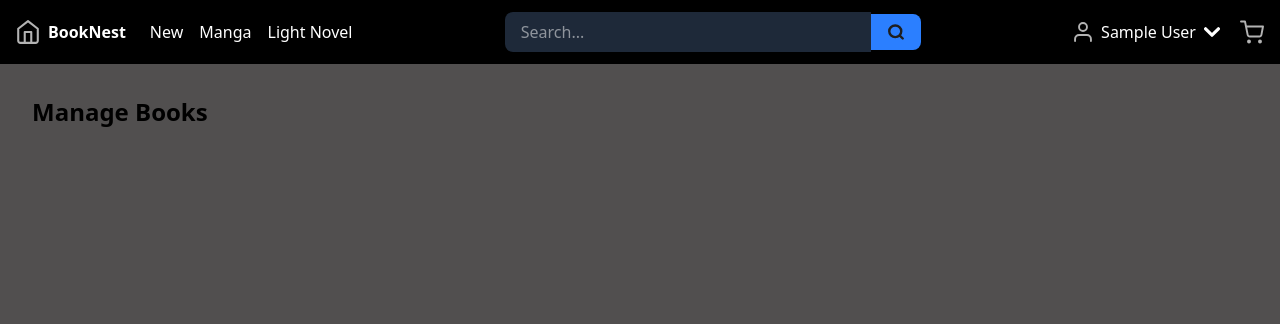
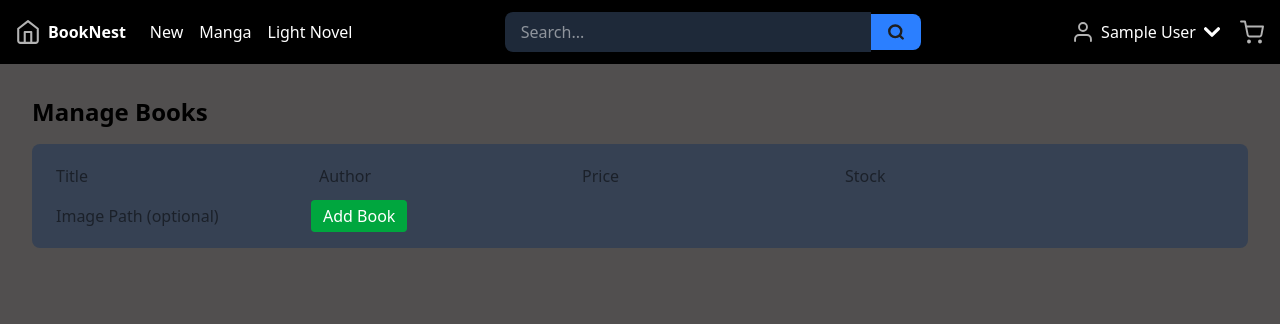
Before and after one commit to Project-Groap04-BookNest/BookNest, a Flask app: page /manage_books in a window 1280 px wide. Shown: the top 324 px of the page. Run offline with Flask 3, Linux system fonts and the light colour scheme; the visitor is signed in with stand-in values (Sample User, id 1); some libraries are stand-ins or nearby versions.

Commit message:
add CRUD manage_books demo

```diff
--- a/routes/ui_routes.py
+++ b/routes/ui_routes.py
@@ -65,22 +65,62 @@ def stock_keeper_or_admin_required(f):
     return decorated_function
 
 #mange_books page
-@ui_bp.route("/manage_books")
+@ui_bp.route("/manage_books", methods=["GET", "POST"])
 @stock_keeper_or_admin_required
 def manage_books():
     from models.book import Book
+    if request.method == "POST":
+        action = request.form.get("action")
+        book_id = request.form.get("book_id")
+        if action == "add":
+            title = request.form.get("title")
+            author = request.form.get("author")
+            price = request.form.get("price")
+            stock_quantity = request.form.get("stock_quantity")
+            image_path = request.form.get("image_path") or "assets/if_book_error.png"
+            if title and author and price and stock_quantity:
+                new_book = Book(title=title, author=author, price=price, stock_quantity=stock_quantity, image_path=image_path)
+                db.session.add(new_book)
+                db.session.commit()
+                flash("เพิ่มหนังสือสำเร็จ", "success")
+        elif action == "delete" and book_id:
+            book = Book.query.get(book_id)
+            if book:
+                db.session.delete(book)
+                db.session.commit()
+                flash("ลบหนังสือสำเร็จ", "success")
+        elif action == "edit" and book_id:
+            book = Book.query.get(book_id)
+            if book:
+                book.title = request.form.get("title", book.title)
+                book.author = request.form.get("author", book.author)
+                book.price = request.form.get("price", book.price)
+                book.stock_quantity = request.form.get("stock_quantity", book.stock_quantity)
+                book.image_path = request.form.get("image_path", book.image_path)
+                db.session.commit()
+                flash("แก้ไขข้อมูลหนังสือสำเร็จ", "success")
+        elif action == "increase_stock" and book_id:
+            book = Book.query.get(book_id)
+            if book:
+                book.stock_quantity += 1
+                db.session.commit()
+        elif action == "decrease_stock" and book_id:
+            book = Book.query.get(book_id)
+            if book and book.stock_quantity > 0:
+                book.stock_quantity -= 1
+                db.session.commit()
+        return redirect(url_for("ui.manage_books"))
+
     books = Book.query.all()
 
     # ตรวจสอบและแก้ไข image_path
     for book in books:
-        if not book.image_path:  # ถ้าไม่มี path
+        if not book.image_path:
             book.image_path = "assets/if_book_error.png"
         else:
-            # ตรวจสอบว่าไฟล์มีอยู่จริงไหม
             full_path = os.path.join(current_app.static_folder, book.image_path)
             if not os.path.exists(full_path):
                 book.image_path = "assets/if_book_error.png"
-
     return render_template("manage_books.html", books=books)
 
 def admin_required(f):
--- a/templates/manage_books.html
+++ b/templates/manage_books.html
@@ -1,14 +1,26 @@
 {% extends "base.html" %}
 
 {% block content %}
+
 <h1 class="text-2xl font-bold mb-4">Manage Books</h1>
+
+<!-- Add Book Form -->
+<form method="post" action="{{ url_for('ui.manage_books') }}" class="mb-6 bg-gray-700 p-4 rounded-lg flex flex-wrap gap-2 items-end">
+  <input type="hidden" name="action" value="add">
+  <input name="title" placeholder="Title" class="px-2 py-1 rounded mr-2" required>
+  <input name="author" placeholder="Author" class="px-2 py-1 rounded mr-2" required>
+  <input name="price" placeholder="Price" type="number" step="0.01" class="px-2 py-1 rounded mr-2" required>
+  <input name="stock_quantity" placeholder="Stock" type="number" min="0" class="px-2 py-1 rounded mr-2" required>
+  <input name="image_path" placeholder="Image Path (optional)" class="px-2 py-1 rounded mr-2">
+  <button type="submit" class="bg-green-600 text-white px-3 py-1 rounded hover:bg-green-700">Add Book</button>
+</form>
 
 <main class="px-8 py-6">
   <div class="grid grid-cols-2 sm:grid-cols-3 md:grid-cols-4 lg:grid-cols-5 gap-6">
 
+
     {% for book in books %}
       <div class="bg-gray-800 rounded-xl p-3 flex flex-col">
-
         <img src="{{ url_for('static', filename=book.image_path) }}"
              alt="{{ book.title }}"
              class="rounded-lg mb-3">
@@ -18,10 +30,39 @@
           <p class="text-gray-300 text-sm mb-2">by {{ book.author }}</p>
         </div>
 
-        <div class="flex items-center justify-between bg-black rounded-md px-3 py-1">
-          <span class="text-lg text-white">{{ book.stock_quantity }} left</span>
-          <button class="bg-gray-900 text-white px-2 py-1 rounded hover:bg-gray-600">+</button>
-        </div>
+        <!-- Stock control -->
+        <form method="post" action="{{ url_for('ui.manage_books') }}" class="flex items-center justify-between bg-black rounded-md px-3 py-1 mt-2">
+          <input type="hidden" name="book_id" value="{{ book.id }}">
+          <input type="hidden" name="action" value="decrease_stock">
+          <button type="submit" class="text-white bg-gray-700 px-2 py-1 rounded hover:bg-gray-600 disabled:opacity-50" {% if book.stock_quantity == 0 %}disabled{% endif %}>-</button>
+        </form>
+        <span class="text-lg text-white text-center">{{ book.stock_quantity }} left</span>
+        <form method="post" action="{{ url_for('ui.manage_books') }}" class="inline">
+          <input type="hidden" name="book_id" value="{{ book.id }}">
+          <input type="hidden" name="action" value="increase_stock">
+          <button type="submit" class="bg-gray-900 text-white px-2 py-1 rounded hover:bg-gray-600">+</button>
+        </form>
+
+        <!-- Edit Book Form (inline, minimal) -->
+        <form method="post" action="{{ url_for('ui.manage_books') }}" class="mt-2 flex flex-col gap-1">
+          <input type="hidden" name="book_id" value="{{ book.id }}">
+          <input type="hidden" name="action" value="edit">
+          <input name="title" value="{{ book.title }}" class="px-2 py-1 rounded" required>
+          <input name="author" value="{{ book.author }}" class="px-2 py-1 rounded" required>
+          <input name="price" value="{{ book.price }}" type="number" step="0.01" class="px-2 py-1 rounded" required>
+          <input name="stock_quantity" value="{{ book.stock_quantity }}" type="number" min="0" class="px-2 py-1 rounded" required>
+          <input name="image_path" value="{{ book.image_path }}" class="px-2 py-1 rounded">
+          <button type="submit" class="bg-yellow-600 text-white px-2 py-1 rounded hover:bg-yellow-700">Save</button>
+        </form>
+
+        <!-- Delete Book Button -->
+        <form method="post" action="{{ url_for('ui.manage_books') }}" class="mt-2">
+          <input type="hidden" name="book_id" value="{{ book.id }}">
+          <input type="hidden" name="action" value="delete">
+          <button type="submit" class="flex items-center justify-center bg-red-700 hover:bg-red-800 text-white px-2 py-1 rounded w-full">
+            <img src="{{ url_for('static', filename='assets/Trash-icon.svg') }}" alt="Delete" class="w-5 h-5 mr-1"> ลบ
+          </button>
+        </form>
       </div>
     {% endfor %}
 
```
Also changed, not shown: routes/api_routes.py (+66 -0 lines).
